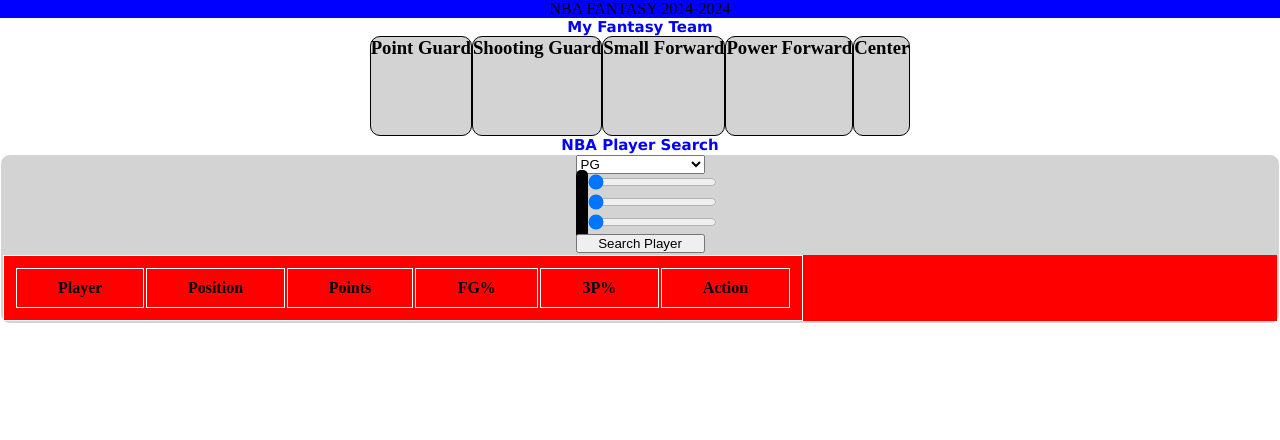
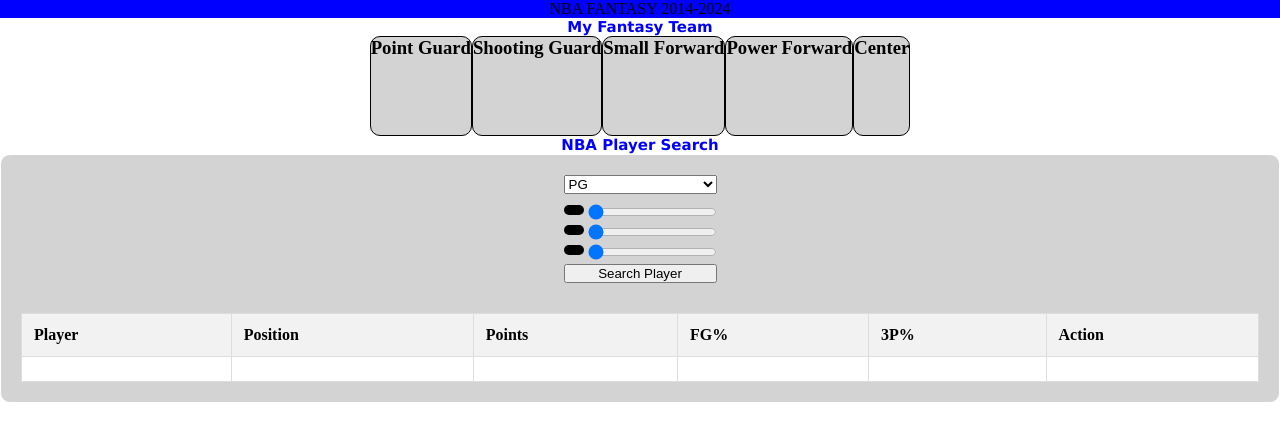
Before and after one commit to zevpaneth/test3, a plain HTML site: page index.html in a window 1280 px wide. Drawn offline with Linux system fonts and the light colour scheme; a script that the page names is missing.

Commit message:
finish the css

```diff
--- a/index.html
+++ b/index.html
@@ -76,6 +76,14 @@
             </tr>
             </thead>
             <tbody>
+            <tr>
+                <td></td>
+                <td></td>
+                <td></td>
+                <td></td>
+                <td></td>
+                <td></td>
+            </tr>
 
             </tbody>
         </table>
--- a/style.css
+++ b/style.css
@@ -1,27 +1,31 @@
-*{
+* {
     margin: 0;
     padding: 0;
     box-sizing: border-box;
 }
-header{
+
+header {
     display: flex;
     justify-content: center;
     align-items: center;
     width: 100%;
     background: blue;
 }
-h1{
+
+h1 {
     color: blue;
     font: bold 15px "Lucida Grande", Verdana, sans-serif;
     text-align: center;
 }
-#team{
+
+#team {
     display: flex;
     justify-content: center;
     align-items: center;
     width: 100%;
 }
-.teamPlayer{
+
+.teamPlayer {
     display: flex;
     justify-content: center;
     border: black solid 1px;
@@ -29,7 +33,8 @@
     background: lightgray;
     height: 100px;
 }
-#searchBox{
+
+#searchBox {
     display: flex;
     justify-content: center;
     align-items: center;
@@ -38,28 +43,77 @@
     border-radius: 10px;
     width: 100%;
     flex-direction: column;
+    padding: 20px;
 }
-select, #searchBtn{
+
+select, #searchBtn {
     width: 100%;
+    margin-bottom: 10px;
 }
-table{
-    width: 100%;
-}
-thead {
-    display: flex;
-    background-color: red;
-    width: 100%;
-}
-th, tr {
-    padding: 10px;
-    text-align: center;
-    border: 1px solid white;
-    width: 100vh;
-}
-span{
+
+span {
     background-color: black;
     color: white;
     width: fit-content;
-    padding: 5%;
+    padding: 5px 10px;
     border-radius: 5px;
+    display: inline-block;
+    margin-bottom: 5px;
 }
+
+
+table {
+    width: 100%;
+    border-collapse: collapse;
+    margin-top: 20px;
+    background-color: white;
+}
+
+th, td {
+    border: 1px solid #ddd;
+    padding: 12px;
+    text-align: left;
+    width: auto;
+}
+
+th {
+    background-color: #f2f2f2;
+    font-weight: bold;
+}
+
+thead {
+    display: table-header-group;
+}
+
+tbody {
+    display: table-row-group;
+}
+
+tr {
+    display: table-row;
+}
+
+th, td {
+    display: table-cell;
+}
+
+
+tr:nth-child(even) {
+    background-color: #f9f9f9;
+}
+
+tr:hover {
+    background-color: #f5f5f5;
+}
+
+#addButton {
+    padding: 5px 10px;
+    background-color: #4CAF50;
+    color: white;
+    border: none;
+    cursor: pointer;
+}
+
+#addButton:hover {
+    background-color: #45a049;
+}
```
